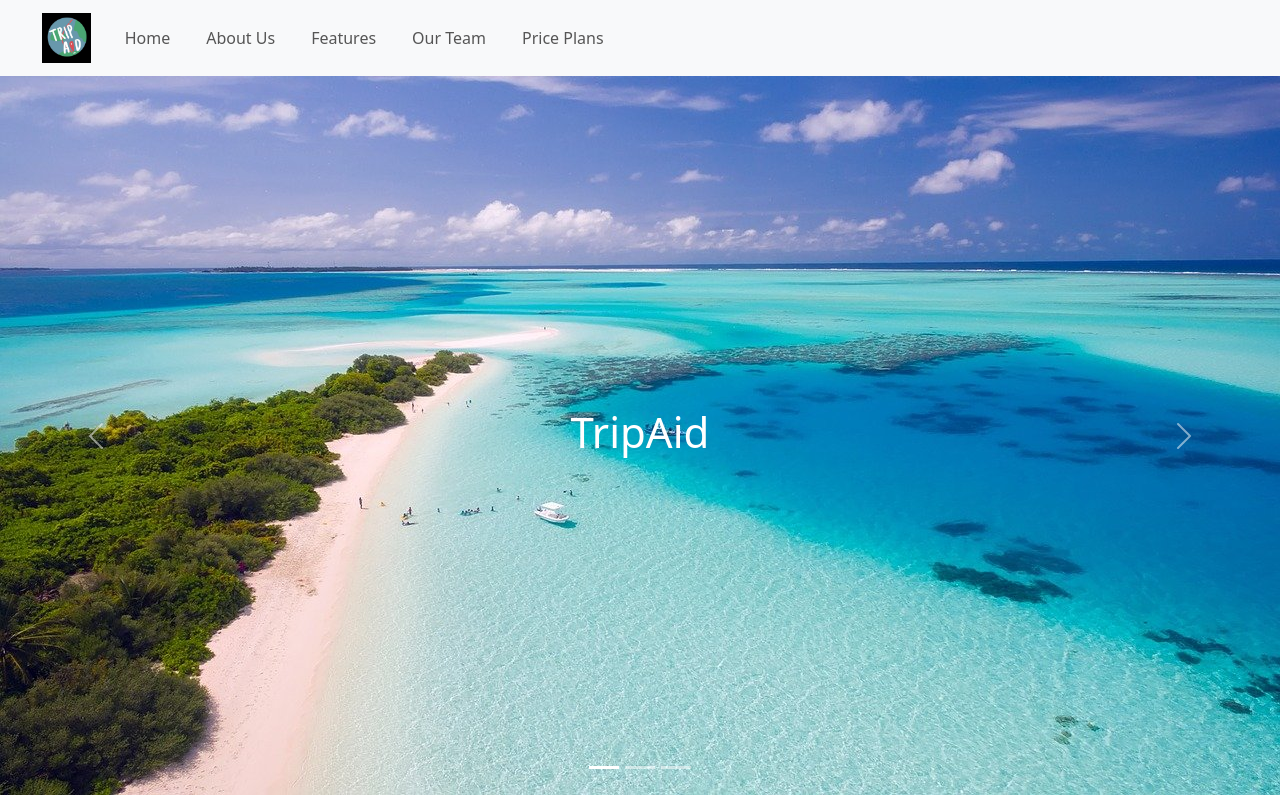
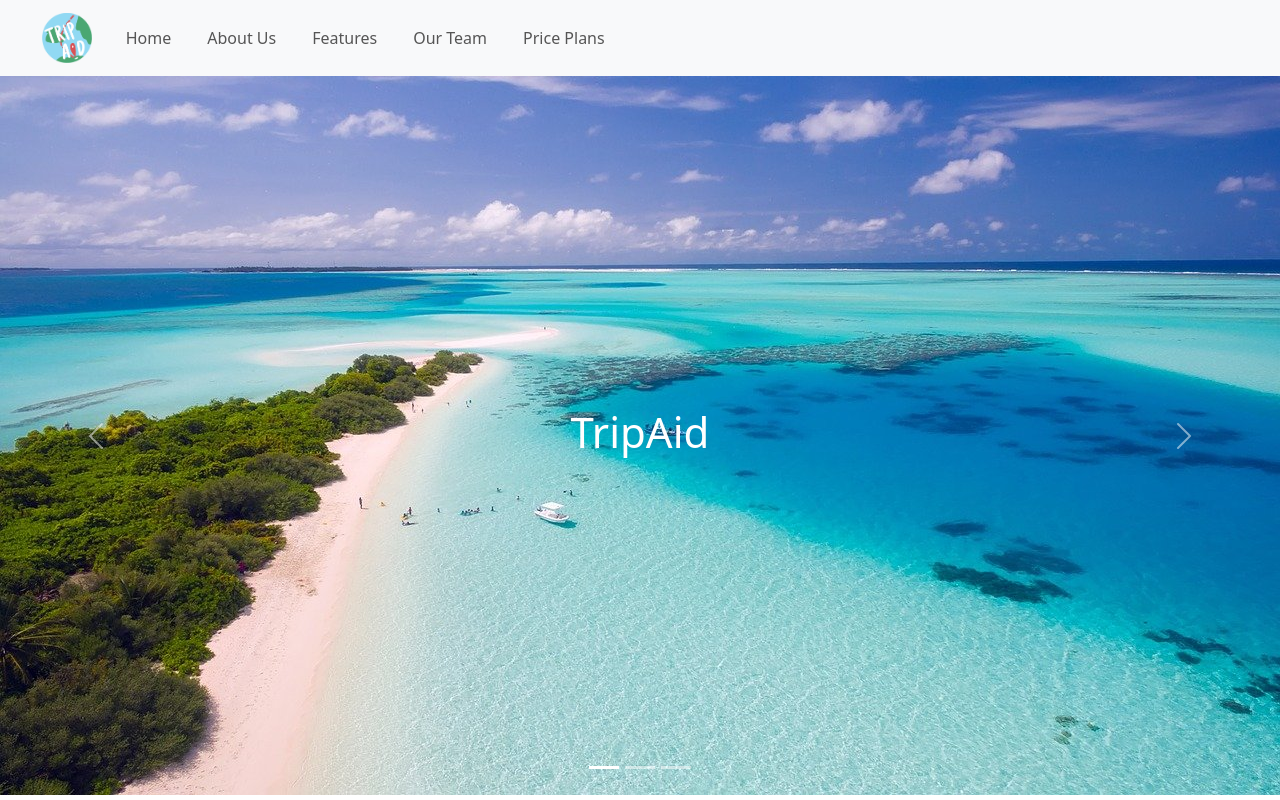
Before and after one commit to JaeYoungChung/TripAidWeb, a plain HTML site: page index.html in a window 1280 px wide. Shown: the top 800 px of the page. Drawn offline with nearby package versions, Linux system fonts and the light colour scheme.

Commit message:
updated index.html

```diff
--- a/index.html
+++ b/index.html
@@ -13,7 +13,7 @@
 	<section id = "nav-bar">
 	<nav class="navbar navbar-expand-lg bg-light">
   <div class="container-fluid">
-    <a class="navbar-brand" href="#"><img src = "img/tripaidlogo.jpg"></a>
+    <a class="navbar-brand" href="#"><img src = "img/Tripaidlogo2.png"></a>
     <button class="navbar-toggler" type="button" data-bs-toggle="collapse" data-bs-target="#navbarNav" aria-controls="navbarNav" aria-expanded="false" aria-label="Toggle navigation">
       <span class="navbar-toggler-icon"></span>
     </button>
```
